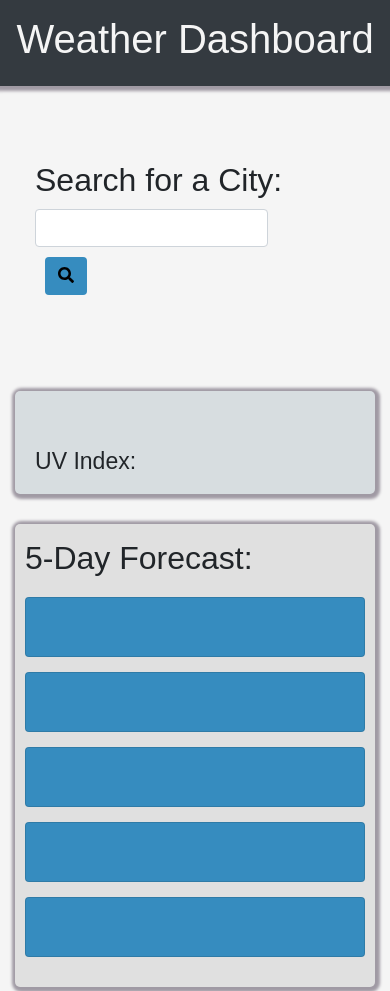
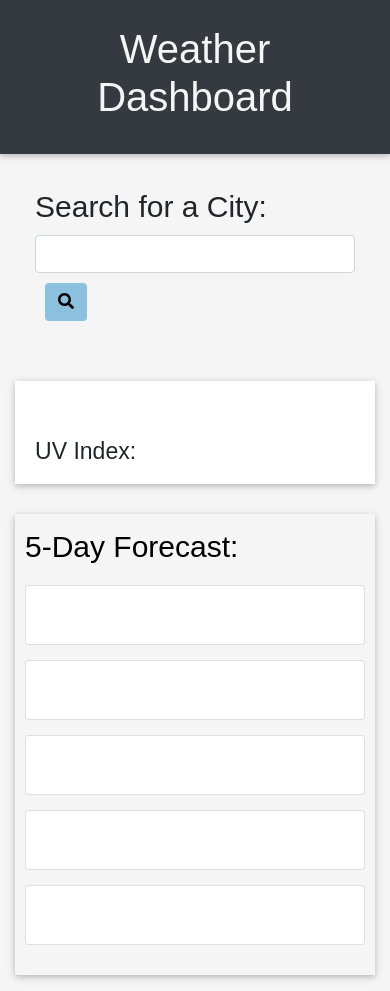
Before and after one commit to Steffield/WeatherApp, a plain HTML site: page index.html in a window 390 px wide. Shown: the top 991 px of the page. Drawn offline with nearby package versions, Linux system fonts and the light colour scheme; no server answers; a web font is replaced by a local one.

Commit message:
style change and default change

```diff
--- a/Assets/script.js
+++ b/Assets/script.js
@@ -63,6 +63,7 @@ $(document).ready(function() {
             $("#cityName").show();
             $("#cityName").append($("<p>").html("Location can't be retrieved. Raleigh will be picked as your default location."));
             defaultQuery(defaultURL);
+
         }
     }
 
@@ -223,16 +224,16 @@ $(document).ready(function() {
             $("#UV").text(response.value);
 
             if(response.value>=8){
-                $("#UV").css("background", "red");
+                $("#UV").css("background", "#df8c97");
                 $("#UV").css("border-radius", "5px");
             } else if(response.value<8 &&response.value>6){
-                $("#UV").css("background", "orange");
+                $("#UV").css("background", "#dfab8c");
                 $("#UV").css("border-radius", "5px");
             } else if(response.value<=6 &&response.value>3){
-                $("#UV").css("background", "yellow");
+                $("#UV").css("background", "#dfd58c");
                 $("#UV").css("border-radius", "5px");
             }else if(response.value<=3){
-                $("#UV").css("background", "green");
+                $("#UV").css("background", "#c0df8c");
                 $("#UV").css("border-radius", "5px");
             }
 
@@ -263,7 +264,7 @@ $(document).ready(function() {
             forecastQuery(newForecastURL);
 
             var latRaleigh =35.78;
-            var longRaleigh =78.63;
+            var longRaleigh =-78.63;
 
             forecastDays();
             uvIndexQuery(latRaleigh, longRaleigh);
--- a/Assets/style.css
+++ b/Assets/style.css
@@ -1,26 +1,28 @@
 *, *::before, *::after{
     box-sizing: border-box;
     font-family: 'Alatsi', sans-serif;
-    /* background-color: #EEE2DC; */
-    /* background-image: url("./bgWeather.jpg"); */
 
 }
+
 .navbar{
     padding: 15px;
     color:#f5f5f5;
-    box-shadow: 1px 1px 3px 4px #A09AA4;
+    box-shadow: 0 2px 5px 0 rgba(0,0,0,0.16), 0 2px 10px 0 rgba(0,0,0,0.12);
 
 }
 body{
     background-color: #f5f5f5;
 }
+
 img {
-    width: 2em;
-    height: 2em;
+    width: 2.5em;
+    height: 2.5em;
 }
+
 button{
-    background-color: #368cbf ;
+    background-color: #8cc0df ;
     margin: 10px;
+    text-align: center
 }
 .card-body{
     font-size: medium;
@@ -44,6 +46,7 @@ h2{
 
 #forecast{
     margin-top:5px;
+    color: black;
 }
 
 nav{
@@ -68,36 +71,42 @@ h1{
 
 #left-panel{
     background-color:f5f5f5;
-    /* #b2beb5 */
-
     padding: 20px;
 
 }
 
 #upperRightPanel{
-    background-color:#D7DDE0;
+
+    background-color: white;
+    /* color: white; */
         /* #E9DAD6; */
      /* #e2e5de; */
     font-size: 1.2em;
-    box-shadow: 1px 1px 3px 4px #A09AA4;
+    box-shadow: 0 2px 5px 0 rgba(0,0,0,0.16), 0 2px 10px 0 rgba(0,0,0,0.12);
 
 }
 
 #lowerRightPanel{
-    background-color:#e0e0e0;
-    box-shadow: 1px 1px 3px 4px #A09AA4;
+    background-color:whitesmoke;
+    color: black;
+    box-shadow: 0 2px 5px 0 rgba(0,0,0,0.16), 0 2px 10px 0 rgba(0,0,0,0.12);
 
+}
+
+li{
+    background-color: whitesmoke;
+}
+
+#UV{
+    padding: 0 5px 0 5px;
 }
 
 
 .panel{
-    /* border: 1px #33363b solid; */
     text-align: left;
     margin: 15px;
     justify-content: left;
     padding: 10px;
-    border-radius:5px;
-    /* box-shadow: 1px 1px 3px 4px #93747C; */
 
 }
 
@@ -109,23 +118,89 @@ h1{
     font-size: 1.2em;
 }
 
-
-.card{
-    background-color: #368cbf ;;
-    color: #eaeaea;
-}
-
 .card-deck{
     margin:20px 0px 5px 0px;
 }
 
 .btn{
-    background: #368cbf ;
+    background-color: #8cc0df;
+    /* color: white; */
+
 }
 
 
 .list-group-item:hover{
-    background-color: #A09AA4;
+    background-color: #8cc0df;
     color: #fff;
 
 }
+
+.icon1,
+.icon2,
+.icon3,
+.icon4,
+.icon5{
+    font-size: 2em
+}
+
+
+@media (max-width: 768px) and (min-width:300px){
+    h2{
+        font-size:44px!important;
+
+    }
+    #searchHeader{
+        font-size: 44px!important;
+
+    }
+    .list-group-item{
+        font-size: 30px!important;
+    }
+    #upperRightPanel{
+        font-size:1.6em!important;
+    }
+    .card{
+        width:100%!important;
+    }
+    h1{
+        font-size: 60px;
+        padding: 30px;
+    }
+
+}
+
+@media (max-width: 414px) and (min-width:300px){
+    h2{
+        font-size:30px!important;
+
+    }
+    #searchHeader{
+        font-size: 30px!important;
+
+    }
+    .list-group-item{
+        font-size: 20px!important;
+    }
+    #upperRightPanel{
+        font-size:1.2em!important;
+    }
+    .card{
+        width:100%!important;
+    }
+    h1{
+        font-size: 40px;
+        padding: 10px;
+    }
+
+    p,
+    .card-title,
+    {
+        font-size: 3em;
+    }
+
+    nav{
+        margin-bottom: 0;
+        width:100%
+    }
+
+}
--- a/index.html
+++ b/index.html
@@ -1,7 +1,9 @@
 <!DOCTYPE html>
 <html>
   <head>
-    <meta charset ="UTF-8">
+	<meta charset ="UTF-8">
+	<meta name="viewport" content="width=device-width, initial-scale=1, shrink-to-fit=no">
+
     <title>Weather Dashboard</title>
 		<!--stylesheets-->
     <!--Bootstrap CSS-->
@@ -30,21 +32,13 @@
 					</div>
 					<div class="panel-body">
 						<form class="form-inline">
-							<div class="form-group">
+							<!-- <div class="form-group"> -->
 								<input type="text" class="form-control" id="citySearch">
 								<button type="submit" class="btn btn-default"id="searchBtn"><i class="fas fa-search"></i></button>
-							</div>
+							<!-- </div> -->
 						</form>
 						<ul class="list-group" id="cityList">
-							<!-- <li class="list-group-item active">Cras justo odio</li> -->
-							<!-- <li class="list-group-item">Atlanta</li>
-							<li class="list-group-item">Apex</li>
-							<li class="list-group-item">New York City</li>
-							<li class="list-group-item">Berlin</li>
-							<li class="list-group-item">Madird</li>
-							<li class="list-group-item">Stockholm</li>
-							<li class="list-group-item">Munich</li>
-							<li class="list-group-item">Chicago</li> -->
+
 						</ul>
 					</div>
 				</div>
```
